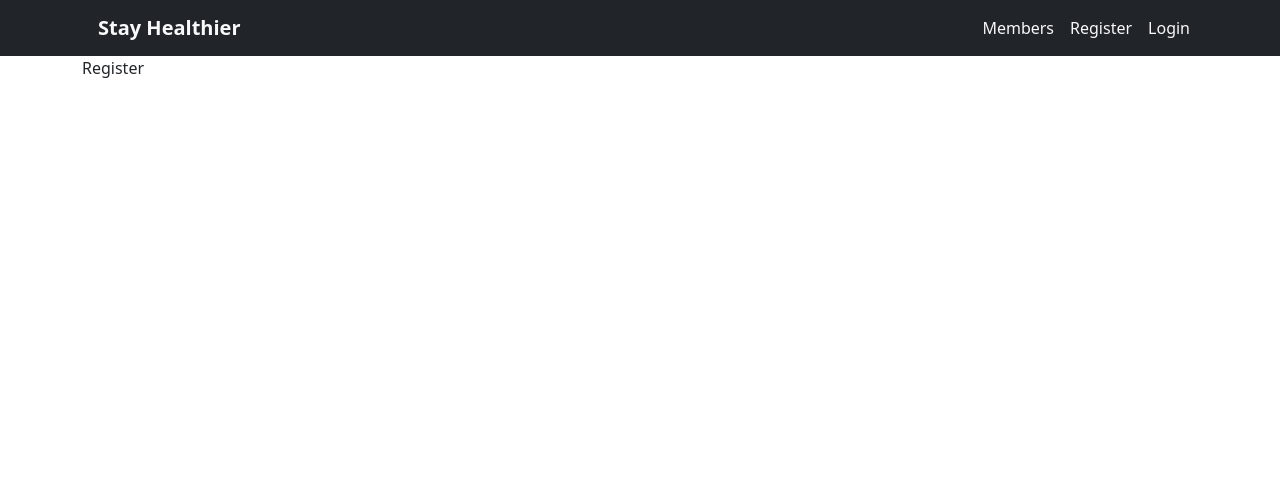
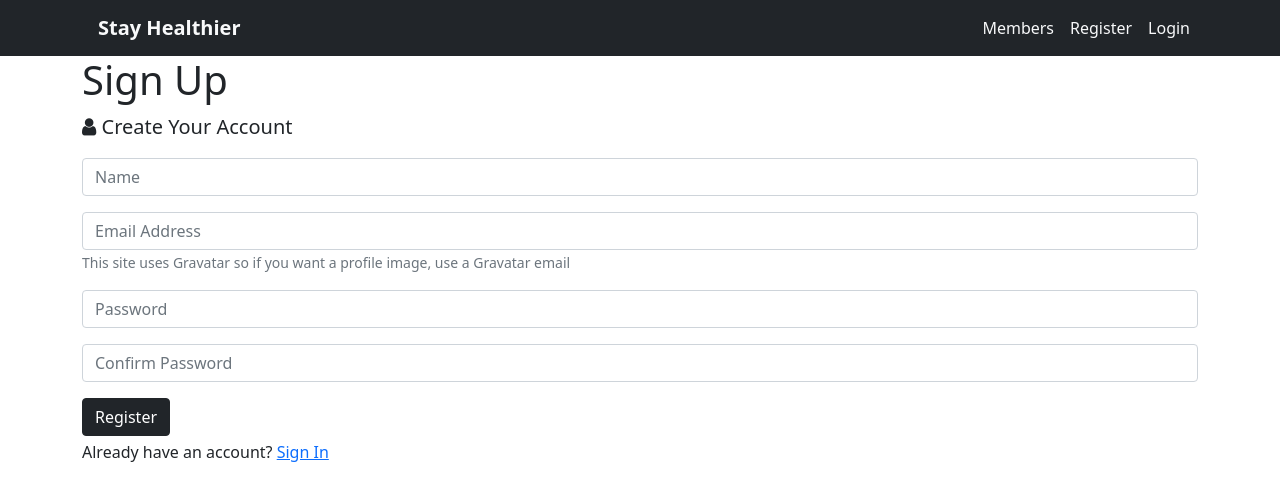
Before and after one commit to Mona-front-end-dev/Stay-healthier, a React (Create React App) app in the folder client/: page /register in a window 1280 px wide. Shown: the top 500 px of the page. Built offline with nearby package versions, Linux system fonts and the light colour scheme.

Commit message:
Implement register inputs, their functionallity on client side and basic styling

```diff
--- a/client/public/index.html
+++ b/client/public/index.html
@@ -11,6 +11,7 @@
     />
     <link rel="apple-touch-icon" href="%PUBLIC_URL%/logo192.png" />
     <link rel="manifest" href="%PUBLIC_URL%/manifest.json" />
+    <link rel="stylesheet" href="https://cdnjs.cloudflare.com/ajax/libs/font-awesome/4.7.0/css/font-awesome.min.css">
     <link href="https://cdn.jsdelivr.net/npm/bootstrap@5.0.2/dist/css/bootstrap.min.css" rel="stylesheet" integrity="sha384-EVSTQN3/azprG1Anm3QDgpJLIm9Nao0Yz1ztcQTwFspd3yD65VohhpuuCOmLASjC" crossorigin="anonymous">
     <title>Welcome to Stay healthier app</title>
   </head>
--- a/client/src/components/auth/Register.jsx
+++ b/client/src/components/auth/Register.jsx
@@ -1,10 +1,84 @@
-import React from 'react'
+import React, { useState } from 'react';
+import { Row, Form, Col, Button } from 'react-bootstrap';
 
 const Register = () => {
+  const [formData, setFormData] = useState({
+    name: '',
+    email: '',
+    password: '',
+    password2:'',
+  });
+
+  const { name, email, password, password2 } = formData;
+
+  const onChange = e => setFormData({ ...formData, [e.target.name]:e.target.value});
+
+  const onSubmit = e => {
+    e.preventDefault();
+    if(password !== password2) {
+      console.log('Passwords do not match');
+    } else {
+      console.log(formData);
+    }
+  }
+
   return (
-    <div>
-      Register
-    </div>
+    <Row>
+      <Col>
+        <h1 className="large text-dark">Sign Up</h1>
+        <p className="lead"><i className="fa fa-user"></i> Create Your Account</p>
+        <Form className="form" onSubmit={e => onSubmit(e)}>
+          <Form.Group className="mb-3">
+            <Form.Control
+              type="text"
+              placeholder="Name"
+              name="name"
+              value={name}
+              onChange={e => onChange(e)}
+              required
+            />
+          </Form.Group>
+          <Form.Group className="mb-3">
+            <Form.Control
+              type="email"
+              placeholder="Email Address"
+              name="email"
+              value={email}
+              onChange={e => onChange(e)}
+              required
+            />
+            <Form.Text>This site uses Gravatar so if you want a profile image, use a
+              Gravatar email</Form.Text>
+          </Form.Group>
+          <Form.Group className="mb-3">
+            <Form.Control
+              type="password"
+              placeholder="Password"
+              name="password"
+              value={password}
+              onChange={e => onChange(e)}
+              minLength="6"
+            />
+          </Form.Group>
+          <Form.Group className="mb-3">
+            <Form.Control
+              type="password"
+              placeholder="Confirm Password"
+              name="password2"
+              value={password2}
+              onChange={e => onChange(e)}
+              minLength="6"
+            />
+          </Form.Group>
+          <Button type="submit" variant="dark">
+            Register
+          </Button>
+        </Form>
+        <p className="my-1">
+          Already have an account? <a href="login.html">Sign In</a>
+        </p>
+      </Col>
+    </Row>
   )
 }
 
```
